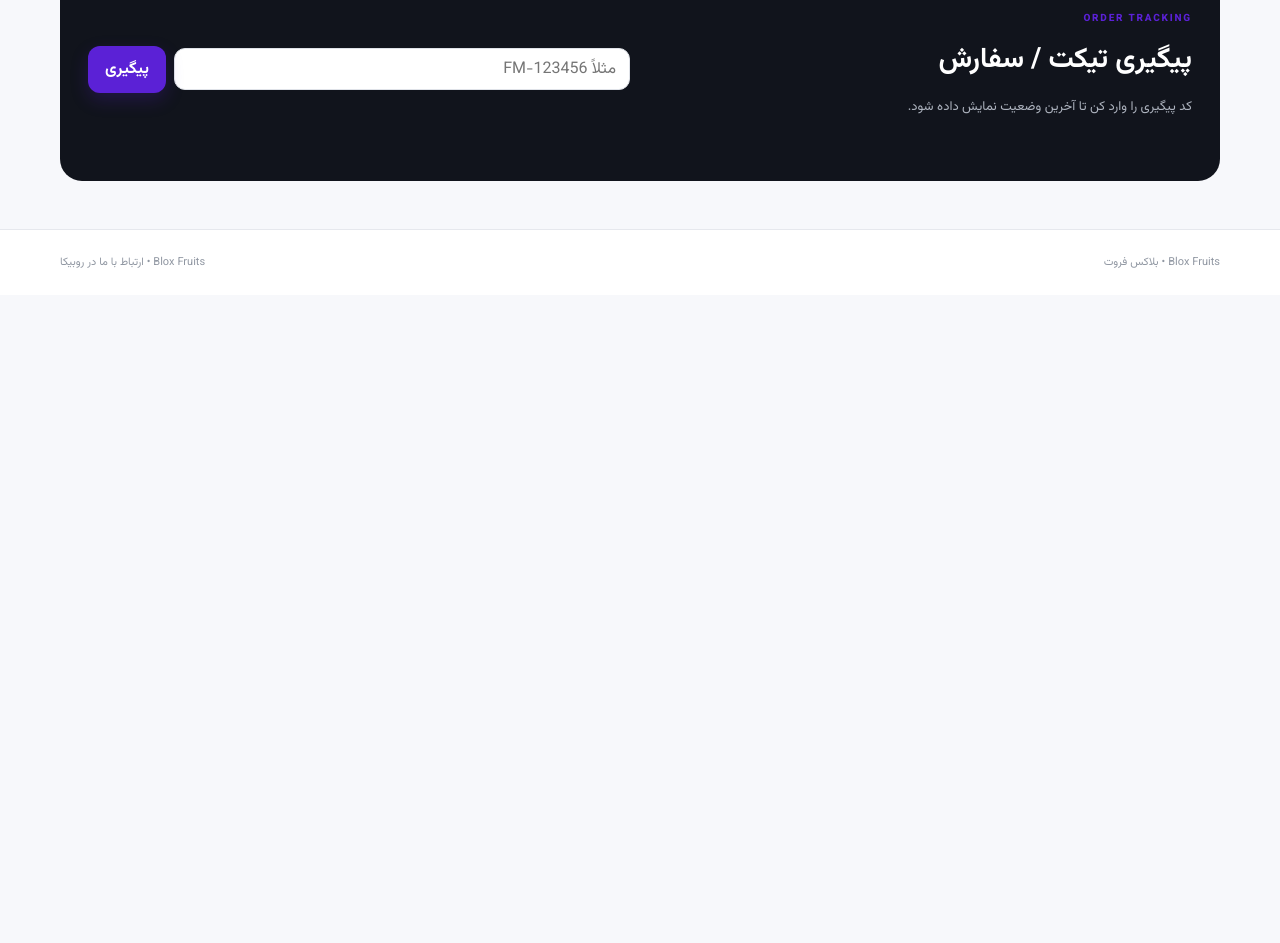
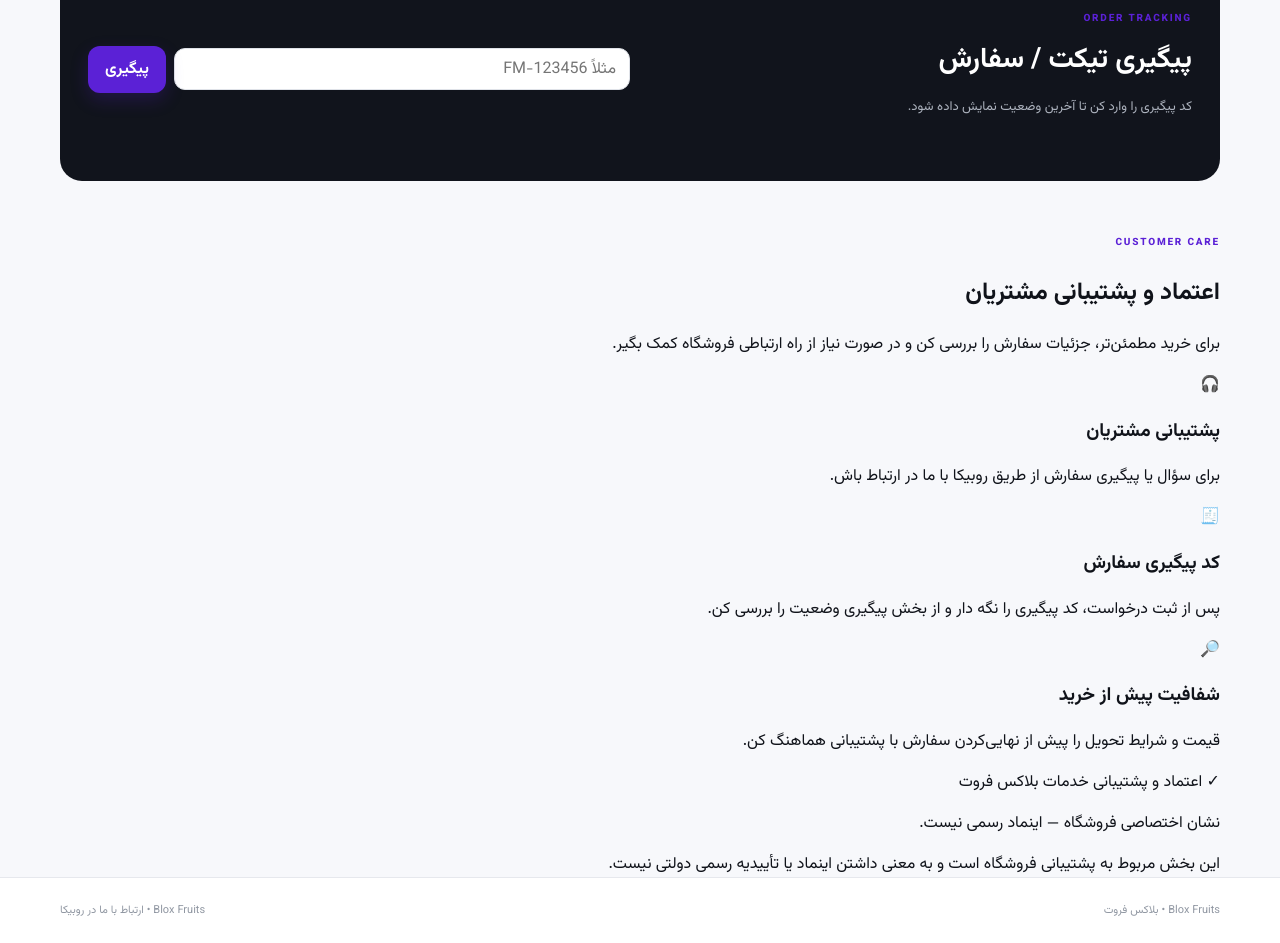
Before and after one commit to mhmdtngstany760-cell/frutebloxir, a plain HTML site: page index.html in a window 1280 px wide. Shown: the part 4554-5497 px from the top of the page. Before the commit the page ends 4849 px from the top, so only its background shows below. Drawn offline with nearby package versions, Linux system fonts and the light colour scheme; files that its build step writes are made by us from their sources; files whose address does not match are found by name.

Commit message:
Add files via upload

```diff
--- a/index.html
+++ b/index.html
@@ -162,6 +162,42 @@
   </div>
 </section>
 
+<section id="trust" class="trust-section container" aria-labelledby="trust-title">
+  <div class="trust-panel">
+    <div class="trust-heading">
+      <span class="eyebrow">CUSTOMER CARE</span>
+      <h2 id="trust-title">اعتماد و پشتیبانی مشتریان</h2>
+      <p>برای خرید مطمئن‌تر، جزئیات سفارش را بررسی کن و در صورت نیاز از راه ارتباطی فروشگاه کمک بگیر.</p>
+    </div>
+    <div class="trust-grid">
+      <article class="trust-item">
+        <span class="trust-icon" aria-hidden="true">🎧</span>
+        <h3>پشتیبانی مشتریان</h3>
+        <p>برای سؤال یا پیگیری سفارش از طریق روبیکا با ما در ارتباط باش.</p>
+      </article>
+      <article class="trust-item">
+        <span class="trust-icon" aria-hidden="true">🧾</span>
+        <h3>کد پیگیری سفارش</h3>
+        <p>پس از ثبت درخواست، کد پیگیری را نگه دار و از بخش پیگیری وضعیت را بررسی کن.</p>
+      </article>
+      <article class="trust-item">
+        <span class="trust-icon" aria-hidden="true">🔎</span>
+        <h3>شفافیت پیش از خرید</h3>
+        <p>قیمت و شرایط تحویل را پیش از نهایی‌کردن سفارش با پشتیبانی هماهنگ کن.</p>
+      </article>
+    </div>
+    <div class="trust-badge-wrap">
+      <div class="trust-badge" role="img" aria-label="نشان گرافیکی اعتماد و پشتیبانی فروشگاه؛ اینماد رسمی نیست">
+        <span class="trust-badge-icon">✓</span>
+        <span class="trust-badge-title">اعتماد و پشتیبانی</span>
+        <span class="trust-badge-subtitle">خدمات بلاکس فروت</span>
+      </div>
+      <p class="trust-badge-note">نشان اختصاصی فروشگاه — اینماد رسمی نیست.</p>
+    </div>
+    <div class="trust-disclaimer">این بخش مربوط به پشتیبانی فروشگاه است و به معنی داشتن اینماد یا تأییدیه رسمی دولتی نیست.</div>
+  </div>
+</section>
+
 <footer>
   <div>Blox Fruits • بلاکس فروت</div>
   <div>Blox Fruits • ارتباط با ما در روبیکا</div>
```
